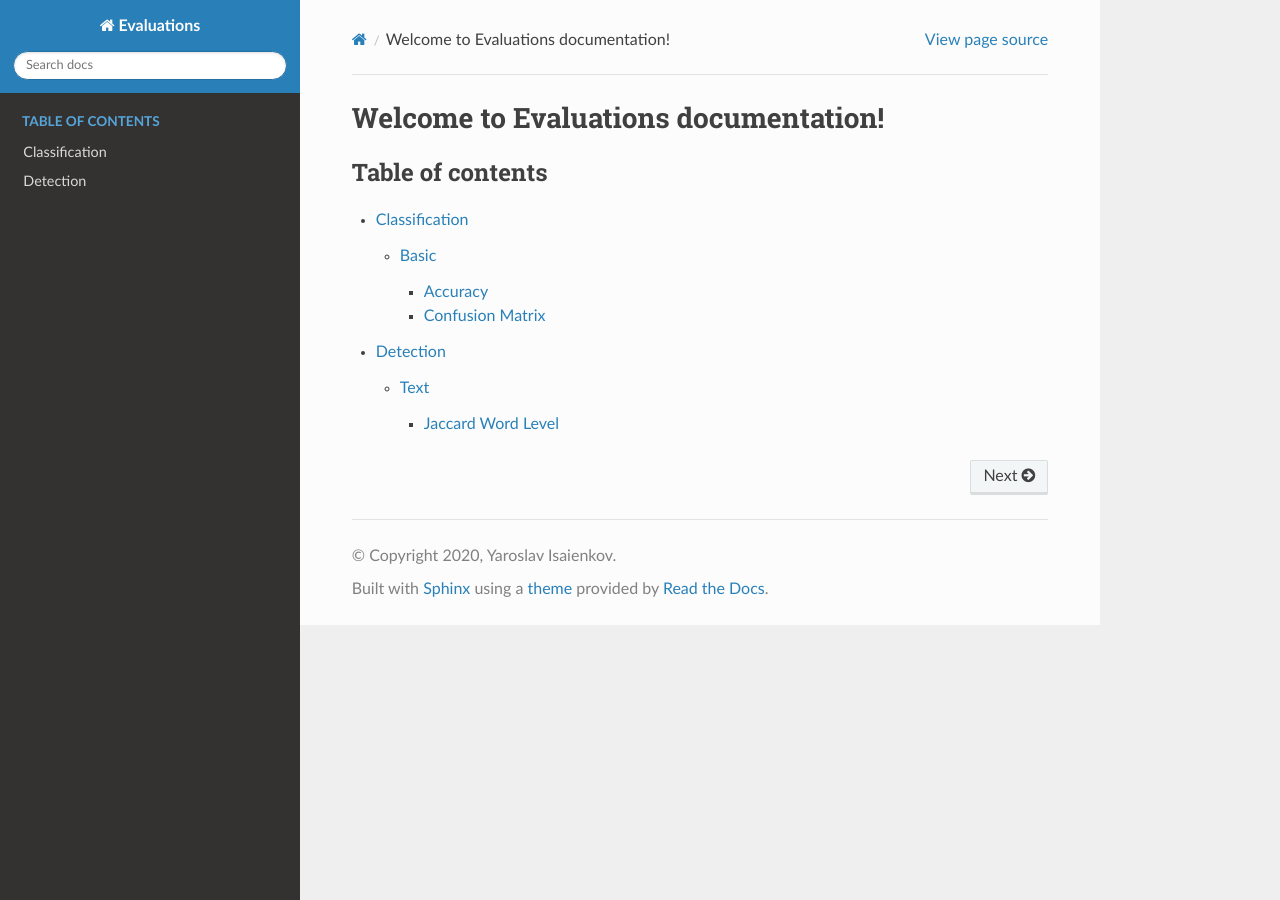
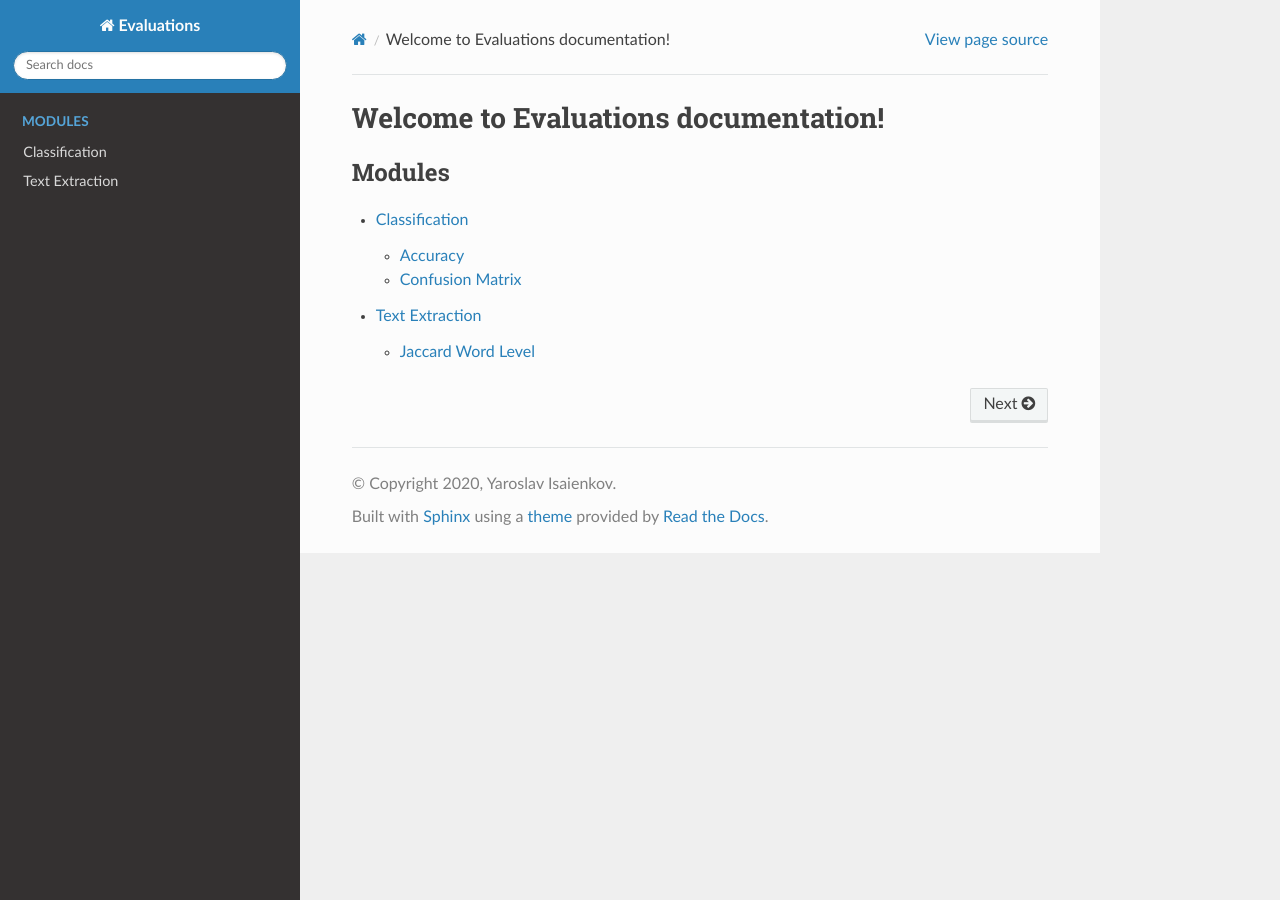
Before and after one commit to yisaienkov/evaluations, a Sphinx documentation site: the page built from docs/source/index.rst, in a window 1280 px wide. Built offline with Sphinx 7.4.7 and the Read the Docs theme 2.0.0, drawn with Linux system fonts in a browser that asks for light colours.

Commit message:
Update docs

```diff
--- a/docs/source/classification.basic.accuracy.rst
+++ b/docs/source/classification.basic.accuracy.rst
@@ -7,4 +7,4 @@ Accuracy Score
 
     Accuracy\ Score = \frac{The\ number\ of\ samples\ predicted\ correctly}{Total\ number\ of\ samples}
 
-.. autofunction:: evaluations.classification.basic.accuracy.accuracy_score
+.. autofunction:: evaluations.classification.accuracy.accuracy_score
--- a/docs/source/classification.basic.confusion_matrix.rst
+++ b/docs/source/classification.basic.confusion_matrix.rst
@@ -4,4 +4,4 @@ Confusion Matrix
 Confusion Matrix Binary
 -----------------------
 
-.. autofunction:: evaluations.classification.basic.confusion_matrix.confusion_matrix_binary
+.. autofunction:: evaluations.classification.confusion_matrix.confusion_matrix_binary
--- a/docs/source/classification.rst
+++ b/docs/source/classification.rst
@@ -2,6 +2,7 @@ Classification
 ==============
 
 .. toctree::
-   :maxdepth: 2
+   :maxdepth: 1
 
-   classification.basic
+   classification.basic.accuracy
+   classification.basic.confusion_matrix
--- a/docs/source/index.rst
+++ b/docs/source/index.rst
@@ -1,9 +1,10 @@
 Welcome to Evaluations documentation!
 =====================================
 
+
 .. toctree::
-   :maxdepth: 3
-   :caption: Table of contents
+   :maxdepth: 2
+   :caption: Modules
 
    classification
-   detection
+   text_extraction
```
Also changed, not shown: docs/source/classification.basic.rst (deleted, +0 -8 lines), docs/source/detection.rst (deleted, +0 -7 lines), docs/source/detection.text.jaccard_word_level.rst (deleted, +0 -12 lines), docs/source/detection.text.rst (deleted, +0 -7 lines), docs/source/text_extraction.jaccard_word_level.rst (added, +12 -0 lines), docs/source/text_extraction.rst (added, +7 -0 lines).
